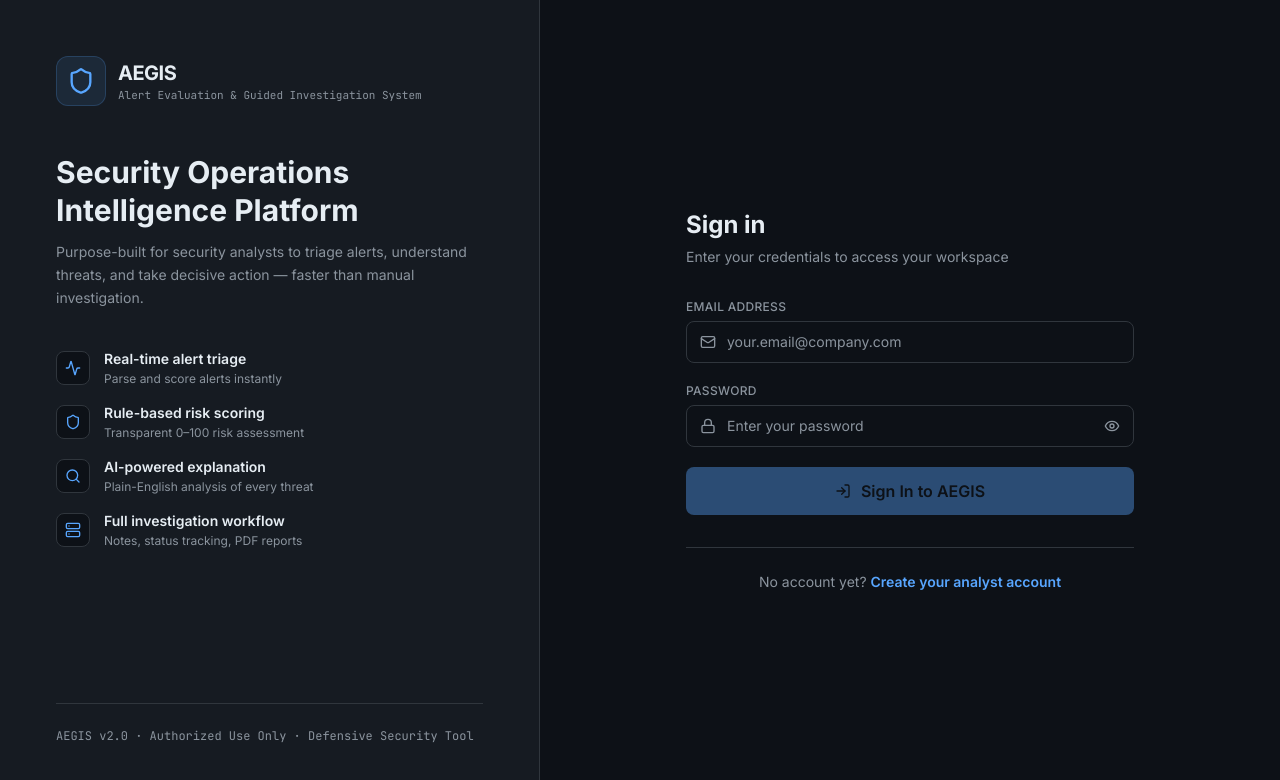
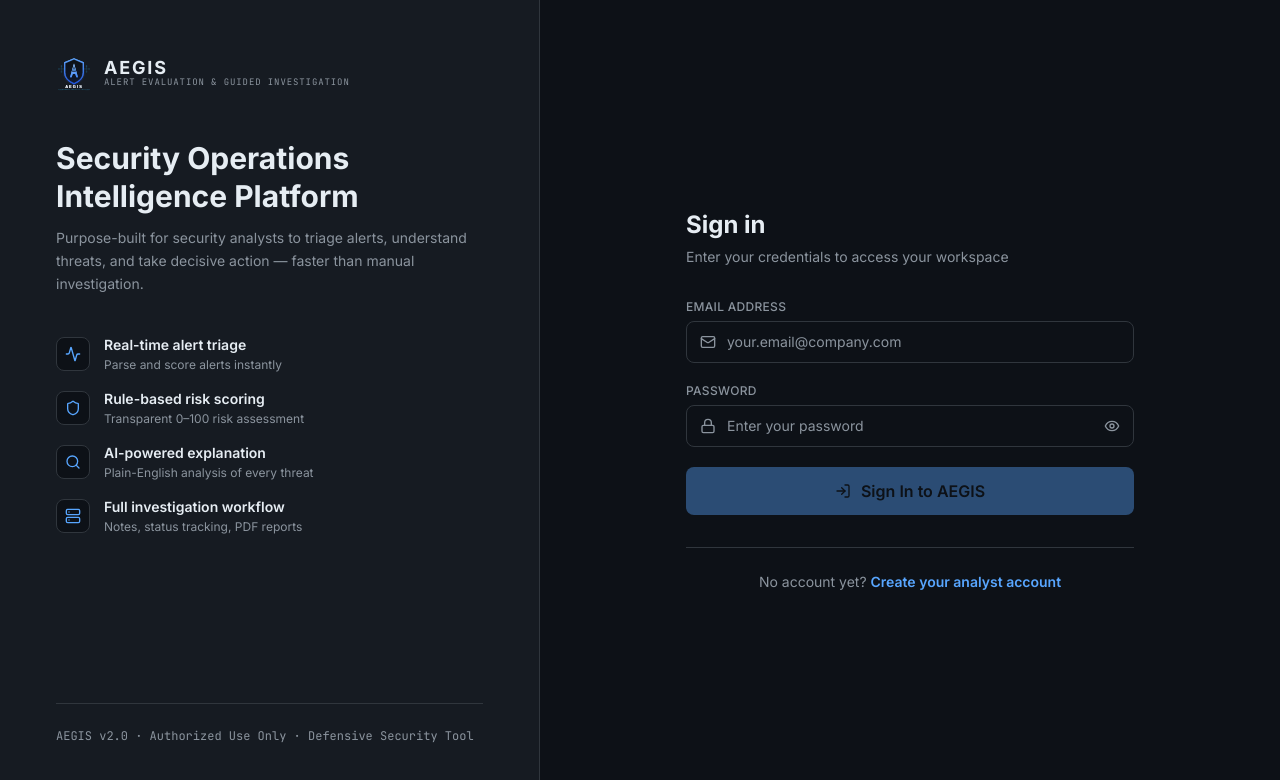
Before and after one commit to nebiyumathewos01-cell/AEGIS, a React (Vite) app in the folder frontend/: page /login in a window 1280 px wide. Shown: the top 780 px of the page. Built offline with nearby package versions, Linux system fonts and the light colour scheme; no server answers.

Commit message:
Add AEGIS SVG logo - sidebar, login, register, browser tab, PDF report

```diff
--- a/frontend/index.html
+++ b/frontend/index.html
@@ -2,7 +2,7 @@
 <html lang="en">
   <head>
     <meta charset="UTF-8" />
-    <link rel="icon" type="image/svg+xml" href="/shield.svg" />
+    <link rel="icon" type="image/svg+xml" href="/logo.svg" />
     <meta name="viewport" content="width=device-width, initial-scale=1.0" />
     <title>AEGIS — Alert Evaluation & Guided Investigation System</title>
     <link rel="preconnect" href="https://fonts.googleapis.com" />
--- a/frontend/src/components/Layout.jsx
+++ b/frontend/src/components/Layout.jsx
@@ -2,10 +2,11 @@ import { useState } from 'react'
 import { Outlet, NavLink, useNavigate } from 'react-router-dom'
 import {
   LayoutDashboard, Shield, Search, BookOpen,
-  AlertTriangle, Plus, LogOut, User,
-  ChevronDown, Bell, Menu, X
+  AlertTriangle, Plus, LogOut,
+  ChevronDown, Menu, X
 } from 'lucide-react'
 import { useAuth } from '../context/AuthContext'
+import Logo from './Logo'
 
 const NAV = [
   { to: '/dashboard',           icon: LayoutDashboard, label: 'Dashboard' },
@@ -49,16 +50,10 @@ export default function Layout() {
         ${sidebarOpen ? 'translate-x-0' : '-translate-x-full lg:translate-x-0'}
       `}>
         {/* Logo */}
-        <div className="flex items-center gap-2.5 px-4 py-5 border-b border-cyber-border">
-          <div className="p-1.5 bg-cyber-accent/10 rounded-lg border border-cyber-accent/20">
-            <Shield className="text-cyber-accent w-5 h-5" />
-          </div>
-          <div>
-            <p className="text-sm font-bold text-cyber-text tracking-wide">AEGIS</p>
-            <p className="text-[9px] text-cyber-muted font-mono leading-tight">Alert Evaluation & Guided Investigation</p>
-          </div>
+        <div className="flex items-center justify-between px-4 py-4 border-b border-cyber-border">
+          <Logo size="sm" />
           <button
-            className="ml-auto lg:hidden text-cyber-muted hover:text-cyber-text"
+            className="lg:hidden text-cyber-muted hover:text-cyber-text"
             onClick={() => setSidebarOpen(false)}
           >
             <X className="w-4 h-4" />
--- /dev/null
+++ b/frontend/src/components/Logo.jsx
@@ -0,0 +1,45 @@
+/**
+ * AEGIS Logo component — uses the SVG logo file.
+ * size: 'sm' | 'md' | 'lg' | 'xl'
+ * variant: 'full' (icon + text) | 'icon' (icon only)
+ */
+export default function Logo({ size = 'md', variant = 'full', className = '' }) {
+  const iconSizes = { sm: 28, md: 36, lg: 52, xl: 80 }
+  const textSizes = { sm: 'text-base', md: 'text-lg', lg: 'text-2xl', xl: 'text-4xl' }
+  const subSizes  = { sm: 'text-[8px]', md: 'text-[9px]', lg: 'text-[11px]', xl: 'text-xs' }
+  const px = iconSizes[size] ?? 36
+
+  if (variant === 'icon') {
+    return (
+      <img
+        src="/logo.svg"
+        alt="AEGIS Logo"
+        width={px}
+        height={px}
+        className={className}
+        draggable={false}
+      />
+    )
+  }
+
+  return (
+    <div className={`flex items-center gap-3 ${className}`}>
+      <img
+        src="/logo.svg"
+        alt="AEGIS"
+        width={px}
+        height={px}
+        draggable={false}
+        className="shrink-0"
+      />
+      <div>
+        <p className={`font-black tracking-widest text-cyber-text leading-none ${textSizes[size]}`}>
+          AEGIS
+        </p>
+        <p className={`font-mono text-cyber-muted leading-tight tracking-widest uppercase ${subSizes[size]}`}>
+          Alert Evaluation &amp; Guided Investigation
+        </p>
+      </div>
+    </div>
+  )
+}
--- a/frontend/src/pages/Login.jsx
+++ b/frontend/src/pages/Login.jsx
@@ -4,6 +4,7 @@ import {
   Shield, Mail, Lock, Eye, EyeOff,
   AlertCircle, LogIn, Activity, Server, Search
 } from 'lucide-react'
+import Logo from '../components/Logo'
 import { login } from '../services/api'
 import { useAuth } from '../context/AuthContext'
 import Spinner from '../components/Spinner'
@@ -50,16 +51,8 @@ export default function Login() {
       <div className="hidden lg:flex lg:w-[480px] xl:w-[540px] shrink-0 flex-col
                       bg-cyber-surface border-r border-cyber-border p-10 xl:p-14">
         {/* Brand */}
-        <div className="flex items-center gap-3 mb-12">
-          <div className="p-2.5 bg-cyber-accent/10 rounded-xl border border-cyber-accent/20">
-            <Shield className="w-7 h-7 text-cyber-accent" />
-          </div>
-          <div>
-            <h1 className="text-xl font-bold text-cyber-text tracking-tight">AEGIS</h1>
-            <p className="text-[11px] text-cyber-muted font-mono">
-              Alert Evaluation &amp; Guided Investigation System
-            </p>
-          </div>
+        <div className="mb-12">
+          <Logo size="md" />
         </div>
 
         {/* Headline */}
@@ -101,14 +94,8 @@ export default function Login() {
         <div className="w-full max-w-md">
 
           {/* Mobile brand */}
-          <div className="flex items-center gap-2.5 mb-10 lg:hidden">
-            <Shield className="w-6 h-6 text-cyber-accent" />
-            <div>
-              <p className="font-bold text-cyber-text">AEGIS</p>
-              <p className="text-[10px] text-cyber-muted font-mono">
-                Alert Evaluation &amp; Guided Investigation System
-              </p>
-            </div>
+          <div className="mb-10 lg:hidden">
+            <Logo size="sm" />
           </div>
 
           {/* Title */}
--- a/frontend/src/pages/Register.jsx
+++ b/frontend/src/pages/Register.jsx
@@ -1,6 +1,7 @@
 import { useState } from 'react'
 import { useNavigate, Link } from 'react-router-dom'
 import { Shield, Mail, Lock, Eye, EyeOff, User, AlertCircle, UserPlus, Check } from 'lucide-react'
+import Logo from '../components/Logo'
 import { register } from '../services/api'
 import { useAuth } from '../context/AuthContext'
 import Spinner from '../components/Spinner'
@@ -54,14 +55,8 @@ export default function Register() {
     <div className="min-h-screen bg-cyber-bg flex items-center justify-center p-6">
       <div className="w-full max-w-md">
         {/* Logo */}
-        <div className="flex items-center gap-3 mb-8">
-          <div className="p-2.5 bg-cyber-accent/10 rounded-xl border border-cyber-accent/20">
-            <Shield className="w-6 h-6 text-cyber-accent" />
-          </div>
-          <div>
-            <p className="text-lg font-bold text-cyber-text">AEGIS</p>
-            <p className="text-[10px] text-cyber-muted font-mono">Alert Evaluation & Guided Investigation System</p>
-          </div>
+        <div className="mb-8">
+          <Logo size="sm" />
         </div>
 
         <div className="card">
--- a/frontend/src/utils/pdf.js
+++ b/frontend/src/utils/pdf.js
@@ -65,18 +65,28 @@ export function generatePDF(reportData) {
 
   // ── Cover header ──────────────────────────────────────────────────────────
   doc.setFillColor(13, 17, 23)
-  doc.rect(0, 0, pageW, 28, 'F')
+  doc.rect(0, 0, pageW, 32, 'F')
+
+  // Logo image in PDF header
+  try {
+    const img = new Image()
+    img.src = '/logo.svg'
+    doc.addImage(img, 'SVG', margin, 4, 22, 22)
+  } catch (_) {
+    // logo not available — skip
+  }
+
   doc.setFont('helvetica', 'bold')
-  doc.setFontSize(16)
+  doc.setFontSize(18)
   doc.setTextColor(88, 166, 255)
-  doc.text('AEGIS', margin, 12)
-  doc.setFontSize(10)
+  doc.text('AEGIS', margin + 26, 13)
+  doc.setFontSize(8)
   doc.setTextColor(139, 148, 158)
   doc.setFont('helvetica', 'normal')
-  doc.text('Alert Evaluation & Guided Investigation System', margin, 19)
-  doc.text(`Generated: ${new Date(report_generated_at).toLocaleString()}`, pageW - margin, 19, { align: 'right' })
+  doc.text('Alert Evaluation & Guided Investigation System', margin + 26, 20)
+  doc.text(`Generated: ${new Date(report_generated_at).toLocaleString()}`, pageW - margin, 20, { align: 'right' })
 
-  y = 36
+  y = 40
 
   // ── Alert information ─────────────────────────────────────────────────────
   heading2('Alert Information')
```
Also changed, not shown: frontend/public/logo.svg (added).
